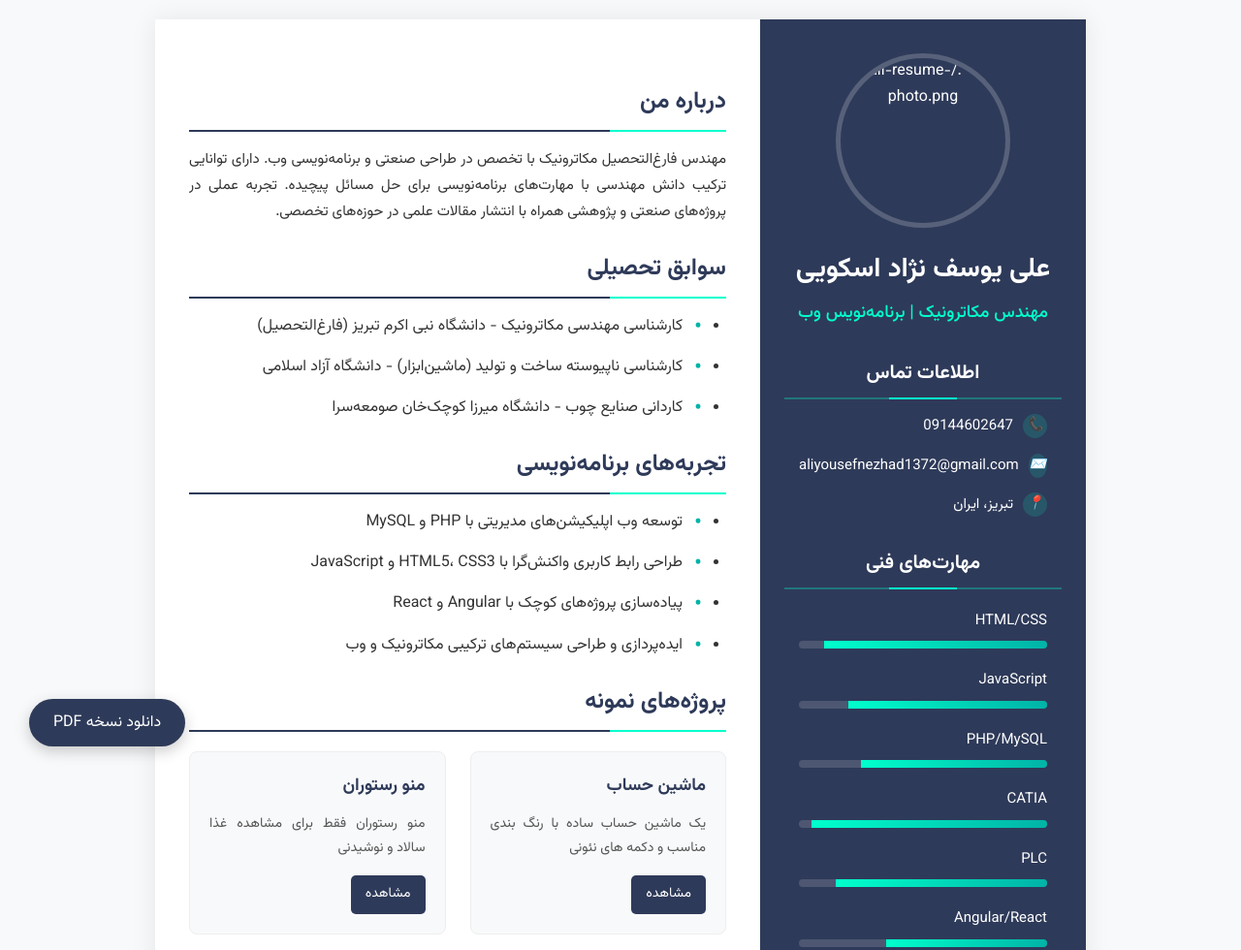
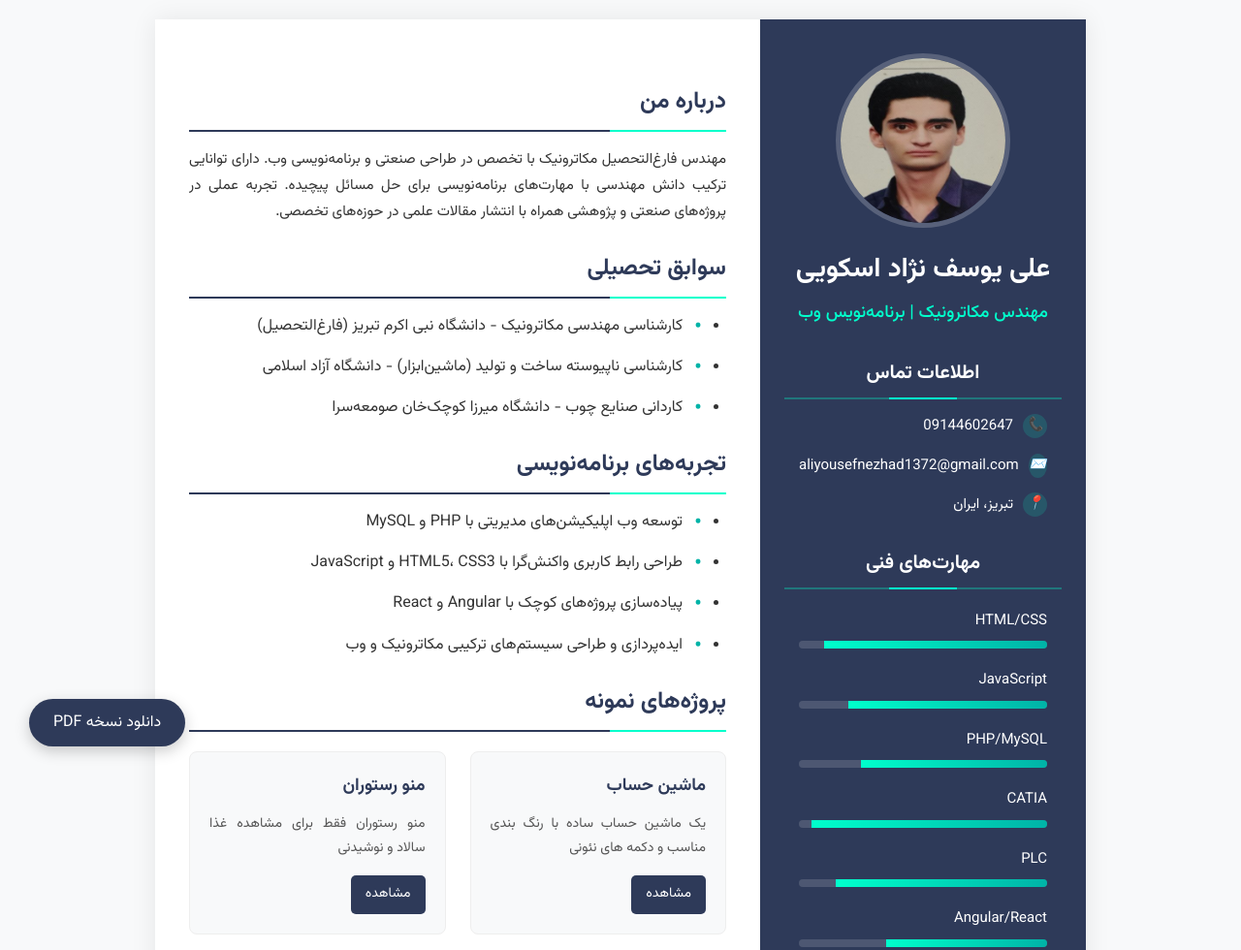
Before and after one commit to aliyousefnezhad/resume, a plain HTML site: page index.html in a window 1280 px wide. Shown: the top 980 px of the page at 97% size. Drawn offline with Linux system fonts and the light colour scheme.

Commit message:
Update index.html

```diff
--- a/index.html
+++ b/index.html
@@ -13,7 +13,7 @@
 <body>
     <div class="container">
         <aside class="sidebar">
-            <img src="./ali-resume-photo(1).png" alt="./ali-resume-photo.png" class="profile-img">
+            <img src="./ali-resume-photo.png" alt="" class="profile-img">
             <h1>علی یوسف نژاد اسکویی</h1>
             <h2>مهندس مکاترونیک | برنامه‌نویس وب</h2>
 
```
